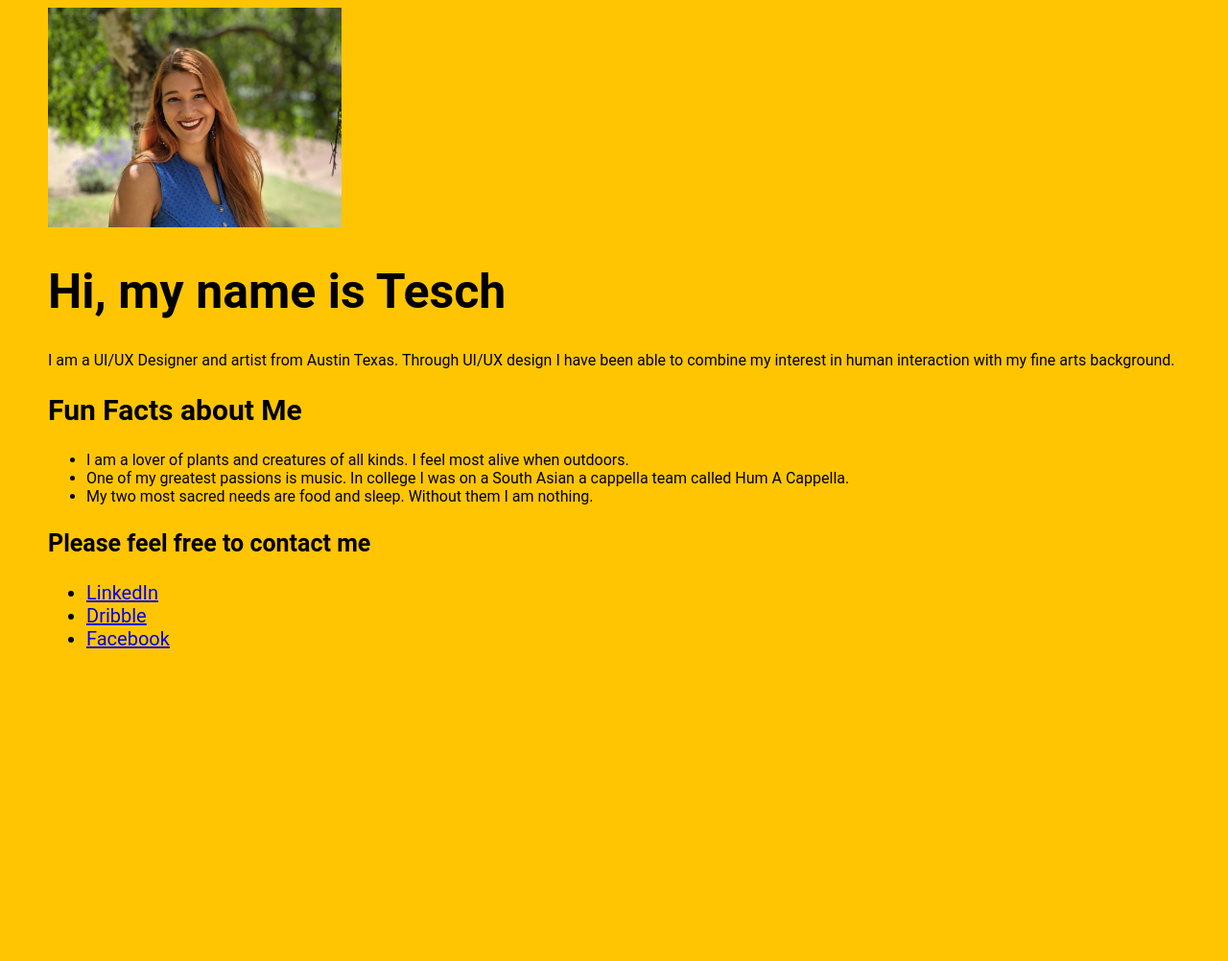
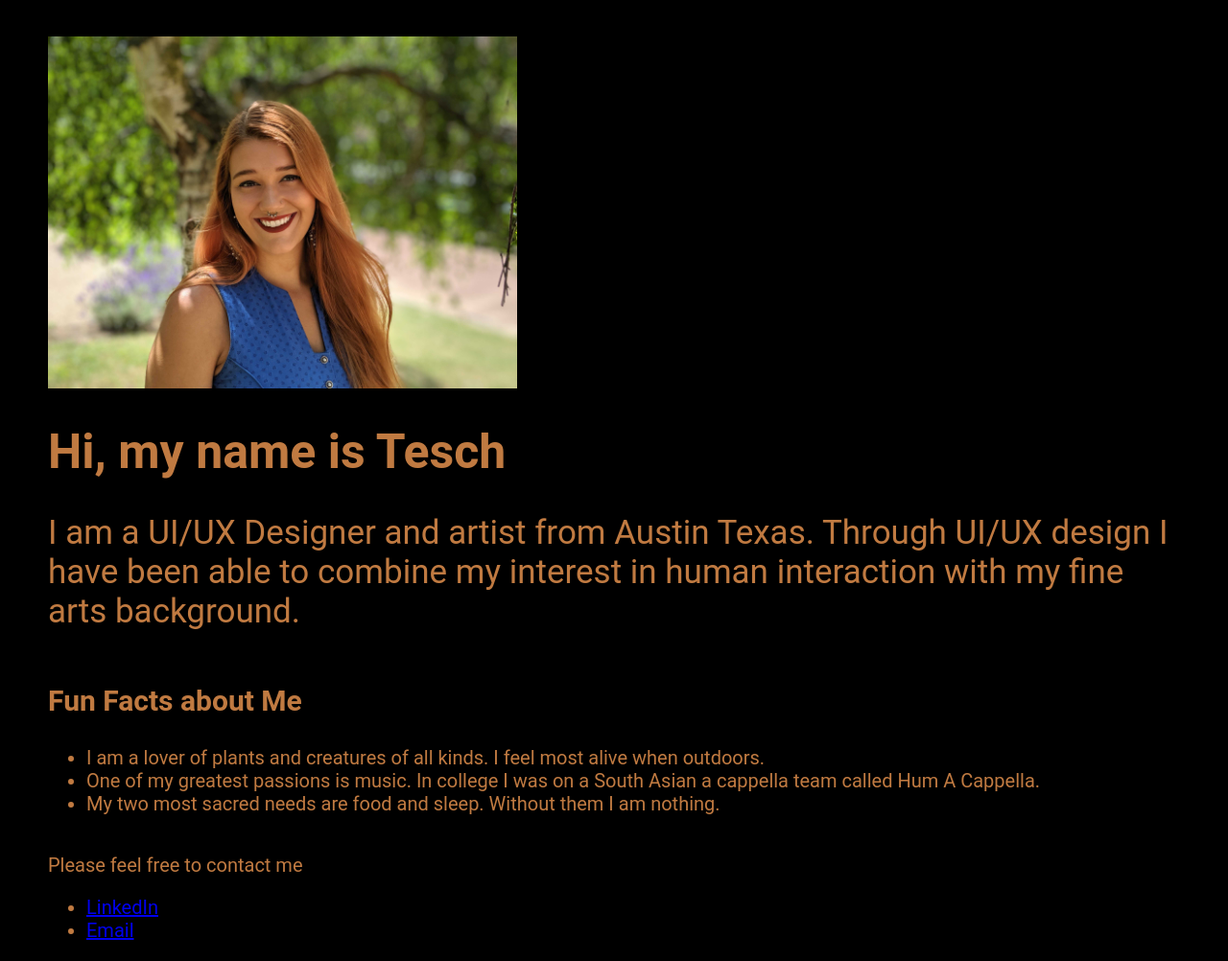
Before and after one commit to ameliatesch/ameliatesch.github.io, a plain HTML site: page index.html in a window 1280 px wide. Shown: the whole page at 96% size. Before the commit the page ends 800 px from the top, so only its background shows below. Drawn offline with Linux system fonts and the light colour scheme.

Commit message:
a little less shitty but not really

```diff
--- a/index.html
+++ b/index.html
@@ -4,22 +4,28 @@
     <link rel="stylesheet" type="text/css" href="style.css">
  </head>
   <body>
-  <img src="./images/profesh-portrait.jpg" alt="Headshot" width="25%">
+  <div class="image">
+    <img src="./images/profesh-portrait.jpg" alt="Headshot" width="40%">
+  </div>
 
-  <h1>Hi, my name is Tesch</h1>
-   <p>I am a UI/UX Designer and artist from Austin Texas. Through UI/UX design I have been able to combine my interest in human interaction with my fine arts background.</p>
-    <h2>Fun Facts about Me</h2>
-      <ul class="Facts">
+  <div class="bodyText1">
+    <h1>Hi, my name is Tesch</h1>
+    <p class="intro">I am a UI/UX Designer and artist from Austin Texas. Through UI/UX design I have been able to combine my interest in human interaction with my fine arts background.</p>
+  </div>
+
+  <div class="bodyText2">
+    <p class="facts"> Fun Facts about Me</p>
+      <ul class="factsList">
         <li>I am a lover of plants and creatures of all kinds. I feel most alive when outdoors.</li>
         <li>One of my greatest passions is music. In college I was on a South Asian a cappella team called Hum A Cappella.</li>
         <li>My two most sacred needs are food and sleep. Without them I am nothing.</li>
       </ul>
-      <h3>Please feel free to contact me</h3>
+      <p class="contact">Please feel free to contact me</p>
         <ul class="socialMedia">
-        <li><a href="https://www.google.com">LinkedIn</a></li>
-        <li><a href="https://www.facebook.com">Dribble</a></li>
-        <li><a href="https://www.twitter.com">Facebook</a></li>
+        <li><a href="https://www.LinkedIn.com">LinkedIn</a></li>
+        <li><a href="https://www.facebook.com">Email</a></li>
         </ul>
+  </div>
 
 </body>
 
--- a/style.css
+++ b/style.css
@@ -1,23 +1,35 @@
 body {
-    background-color: #FFC503;
+    background-color: black;
     margin-left: 50px;
     font-family: "Roboto", medium;
+  }
+
+
+  img{
+    padding-top: 30px;
+    padding-right: 30px;
+  }
+  h1, p, ul {
+    color: #C07A41;
+    padding-right: 40px;
   }
   h1{
     font-size: 50px;
   }
   .intro{
-    font-size: 70px;
-    padding-bottom: 10px;
-  }
-  h2{
-    font-size: 30px;
+    font-size: 35px;
+    padding-bottom: 20px;
   }
   .facts{
     font-size: 30px;
+    font-weight: bold;
   }
-  h3{
-    font-size: 25px;
+  .factsList{
+    font-size: 20px;
+    padding-bottom: 20px;
+  }
+  .contact{
+    font-size: 20px;
   }
   .socialMedia{
     font-size: 20px;
```
Also changed, not shown: 1 other file.
